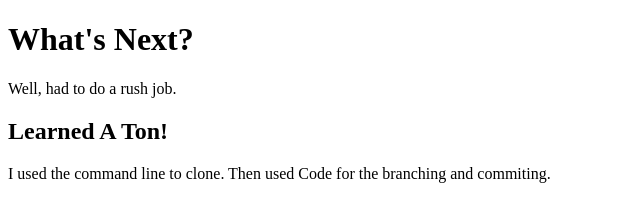
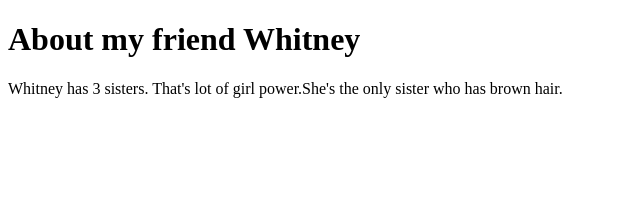
Before and after one commit to schrags08/salgal-story, a plain HTML site: page roni/index.html in a window 1280 px wide. Shown: the whole page, without its empty margins (0-640 px from the left). Drawn offline with Linux system fonts and the light colour scheme.

Commit message:
add wp bio

```diff
--- a/roni/index.html
+++ b/roni/index.html
@@ -3,13 +3,11 @@
 
 <head>
     <meta charset="utf-8">
-    <title>Just Messing Around</title>
+    <title>Biography</title>
 </head>
 
 <body>
-    <h1>What's Next?</h1>
-    <p>Well, had to do a rush job. </p>
-    <h2>Learned A Ton!</h2>
-    <p>I used the command line to clone. Then used Code for the branching and commiting.</p>
-</body>
+    <h1>About my friend Whitney</h1>
+    <p>Whitney has 3 sisters. That's lot of girl power.She's the only sister who has brown hair.</p>
+    </body>
 </html>
```
